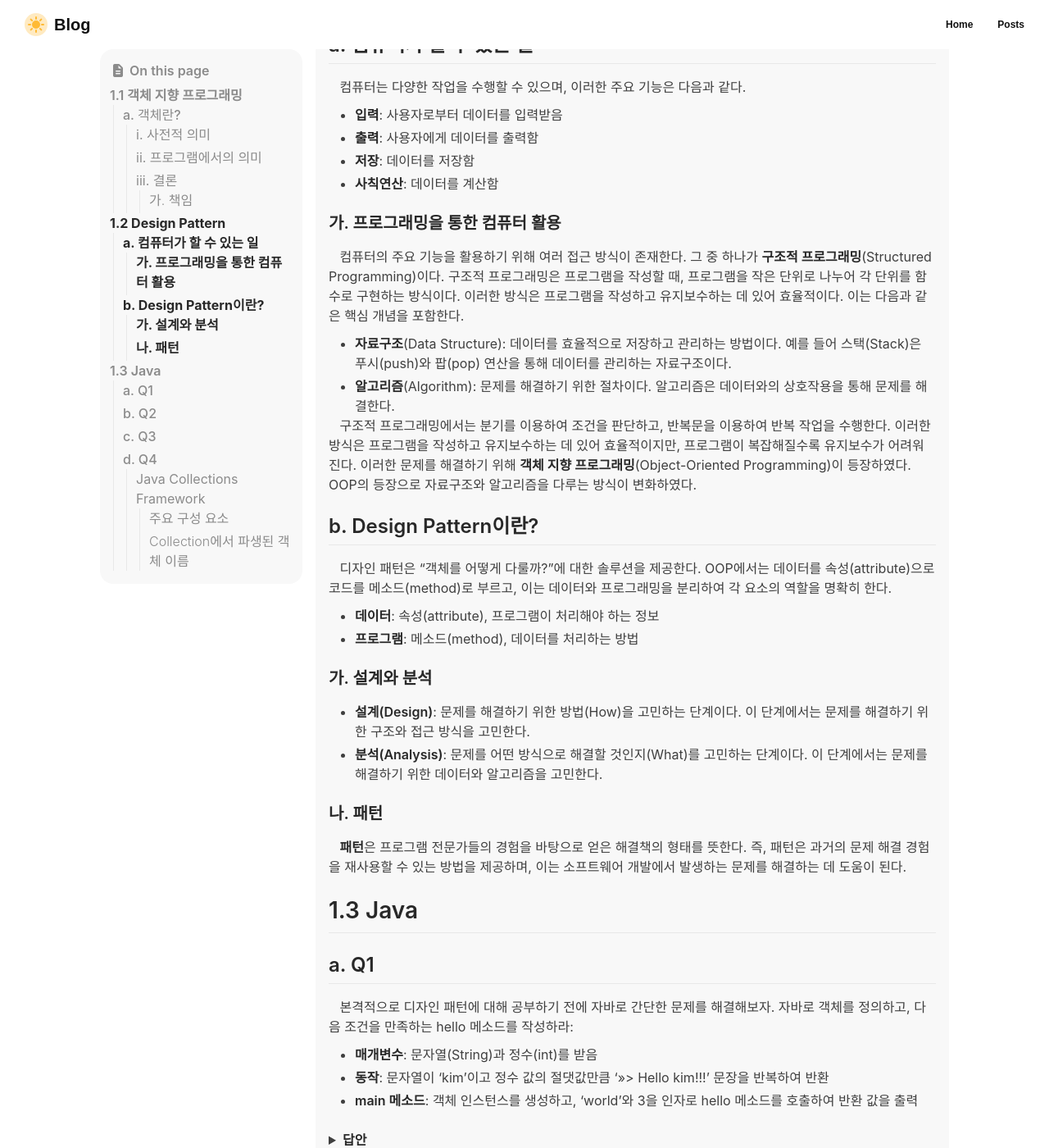
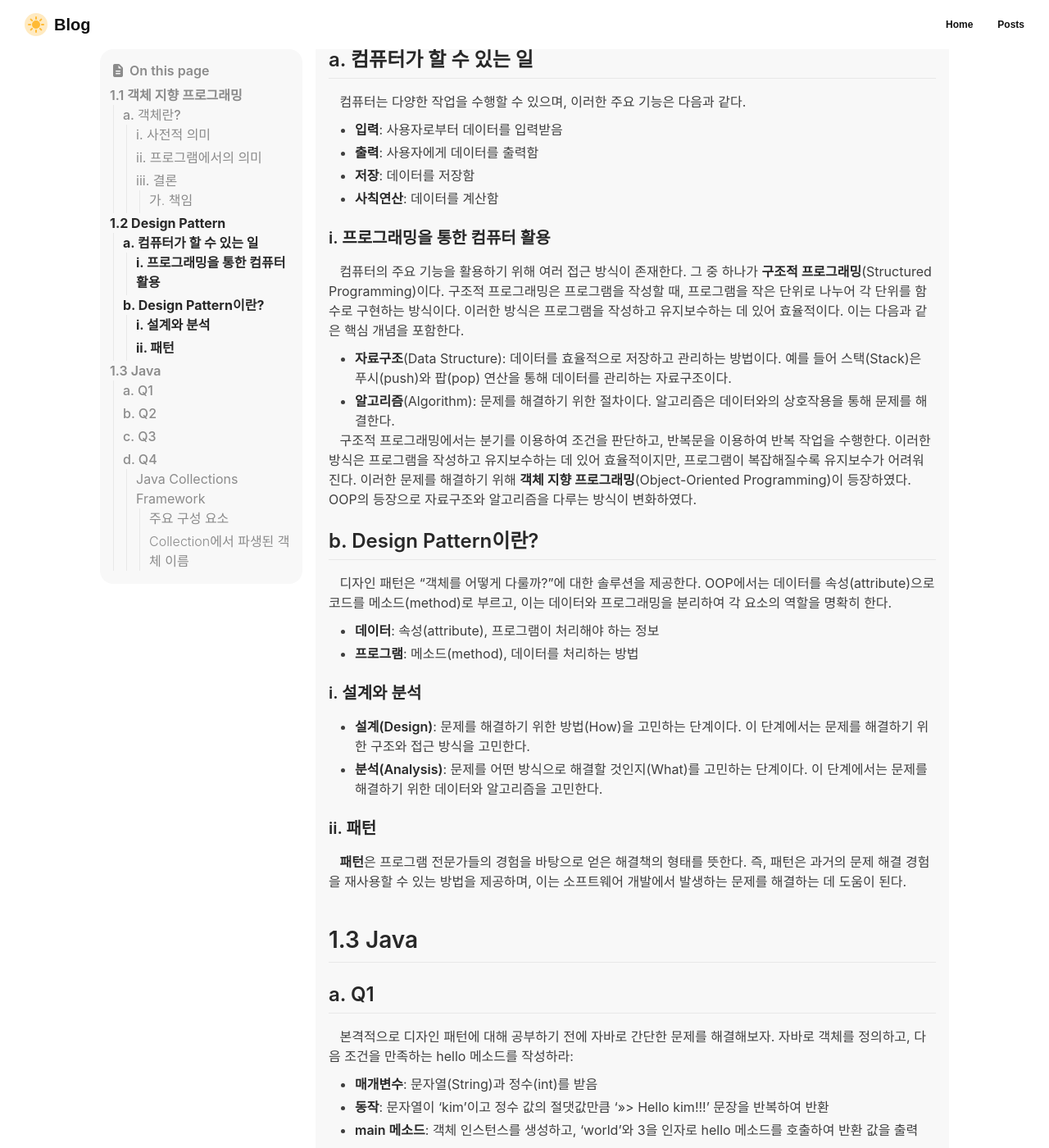
Before and after one commit to bogamie/bogamie.github.io, a Jekyll site: the page built from _posts/Design Pattern/2024-09-03-design-pattern-1.md, in a window 1280 px wide and 1400 px high, scrolled down 1256 px. Shown: the whole window at 82% size. Built offline with Jekyll 4.4.1, drawn with Linux system fonts in a browser that asks for light colours; cached includes are drawn as plain includes; nearby versions of some CDN libraries; some web fonts are replaced.

Commit message:
Feat: Update post content

```diff
--- a/_posts/Design Pattern/2024-09-03-design-pattern-1.md
+++ b/_posts/Design Pattern/2024-09-03-design-pattern-1.md
@@ -1,6 +1,6 @@
 ---
 title:  "1. 디자인 패턴의 개요"
-excerpt: "객체 지향 프로그래밍의 객체 개념과 자바의 기본 문법, 예외 처리, 반복문, 배열 및 Java Collections Framework를 학습한다."
+excerpt: "&nbsp;&nbsp; 객체 지향 프로그래밍의 객체 개념과 자바의 기본 문법, 예외 처리, 반복문, 배열 및 Java Collections Framework를 학습한다."
 date:   2024-09-03 12:14:34 +0900
 categories: Design Pattern
 permalink: posts/1-overview-of-design-patterns
@@ -50,6 +50,8 @@ published: true
 
 &nbsp;&nbsp; 이런 식으로 객체는 문제를 해결하기 위해 정보를 저장하고, 해당 정보를 바탕으로 동작을 수행한다. 또한 문제 해결을 위해 알아야 하는 정보를 객체의 속성(attribute)이라 하며, 문제 해결을 위한 행위를 객체의 메소드(method)라 한다.
 
+<div class="bg"></div>
+
 # 1.2 Design Pattern
 
 ## a. 컴퓨터가 할 수 있는 일
@@ -61,7 +63,7 @@ published: true
 * **저장**: 데이터를 저장함
 * **사칙연산**: 데이터를 계산함
 
-### 가. 프로그래밍을 통한 컴퓨터 활용
+### i. 프로그래밍을 통한 컴퓨터 활용
 
 &nbsp;&nbsp; 컴퓨터의 주요 기능을 활용하기 위해 여러 접근 방식이 존재한다. 그 중 하나가 **구조적 프로그래밍**(Structured Programming)이다. 구조적 프로그래밍은 프로그램을 작성할 때, 프로그램을 작은 단위로 나누어 각 단위를 함수로 구현하는 방식이다. 이러한 방식은 프로그램을 작성하고 유지보수하는 데 있어 효율적이다. 이는 다음과 같은 핵심 개념을 포함한다.
 
@@ -77,14 +79,16 @@ published: true
 * **데이터**: 속성(attribute), 프로그램이 처리해야 하는 정보
 * **프로그램**: 메소드(method), 데이터를 처리하는 방법
 
-### 가. 설계와 분석
+### i. 설계와 분석
 
 * **설계(Design)**: 문제를 해결하기 위한 방법(How)을 고민하는 단계이다. 이 단계에서는 문제를 해결하기 위한 구조와 접근 방식을 고민한다.
 * **분석(Analysis)**: 문제를 어떤 방식으로 해결할 것인지(What)를 고민하는 단계이다. 이 단계에서는 문제를 해결하기 위한 데이터와 알고리즘을 고민한다.
 
-### 나. 패턴
+### ii. 패턴
 
 &nbsp;&nbsp; **패턴**은 프로그램 전문가들의 경험을 바탕으로 얻은 해결책의 형태를 뜻한다. 즉, 패턴은 과거의 문제 해결 경험을 재사용할 수 있는 방법을 제공하며, 이는 소프트웨어 개발에서 발생하는 문제를 해결하는 데 도움이 된다.
+
+<div class="bg"></div>
 
 # 1.3 Java
 
```
Also changed, not shown: _posts/Computer Architecture/2024-09-27-computer-architecutre-2.md (+1 -1 lines), _posts/Design Pattern/2024-09-29-design-pattern-2.md (added, +45 -0 lines).
